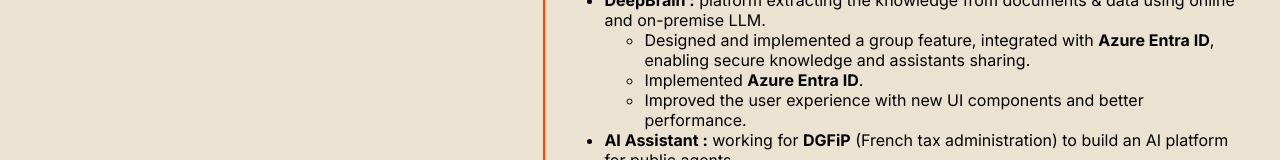
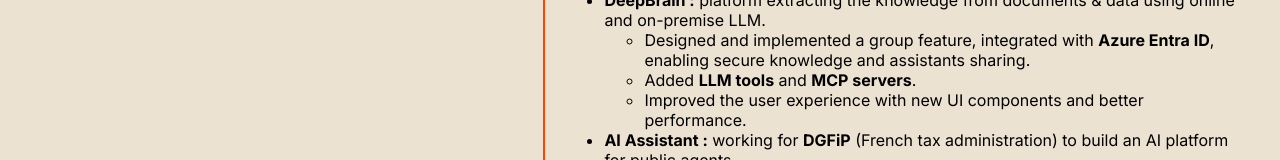
Before and after one commit to baptiste-dubillaud/personal-website, a Next.js app: page /resume in a window 1280 px wide. Shown: the part 752-912 px from the top of the page. Built offline with nearby package versions, Linux system fonts and the light colour scheme.

Commit message:
corrected thinkdeep experience

```diff
--- a/src/app/resume/page.js
+++ b/src/app/resume/page.js
@@ -213,7 +213,7 @@
                                         <b>DeepBrain :</b> platform extracting the knowledge from documents & data using online and on-premise LLM.
                                         <ul>
                                             <li>Designed and implemented a group feature, integrated with <b>Azure Entra ID</b>, enabling secure knowledge and assistants sharing.</li>
-                                            <li>Implemented <b>Azure Entra ID</b>.</li>
+                                            <li>Added <b>LLM tools</b> and <b>MCP servers</b>.</li>
                                             <li>Improved the user experience with new UI components and better performance.</li>
                                         </ul>
                                     </li>
```
